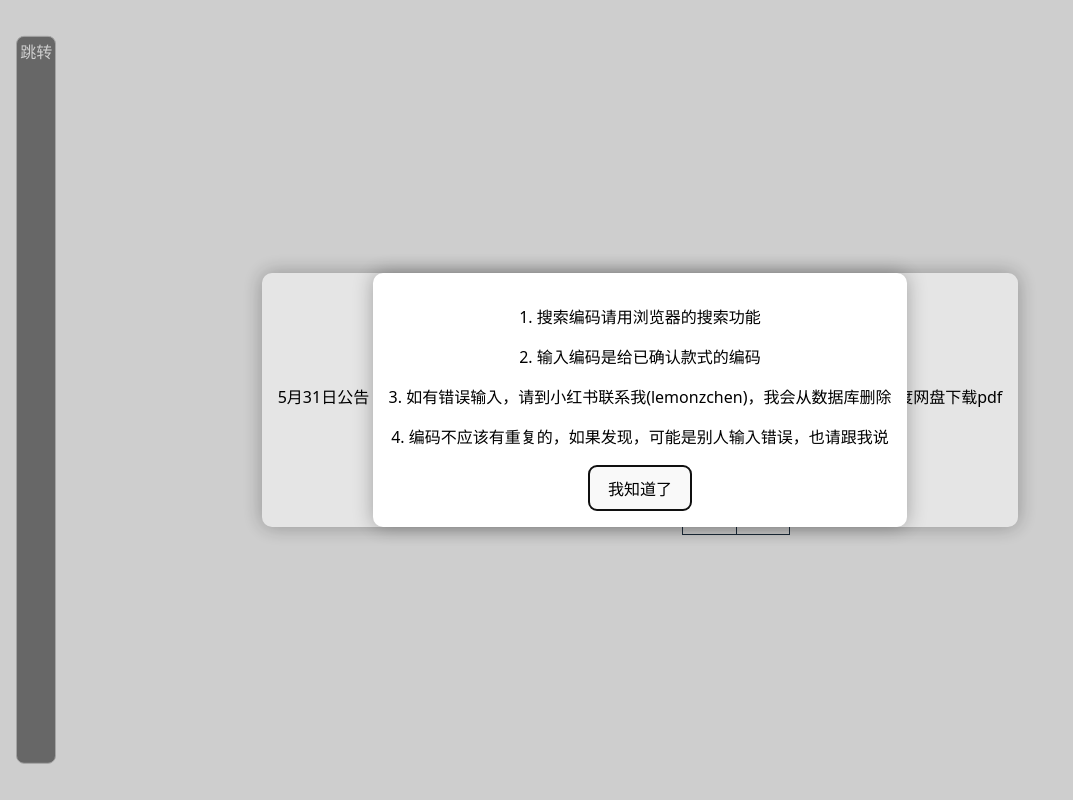
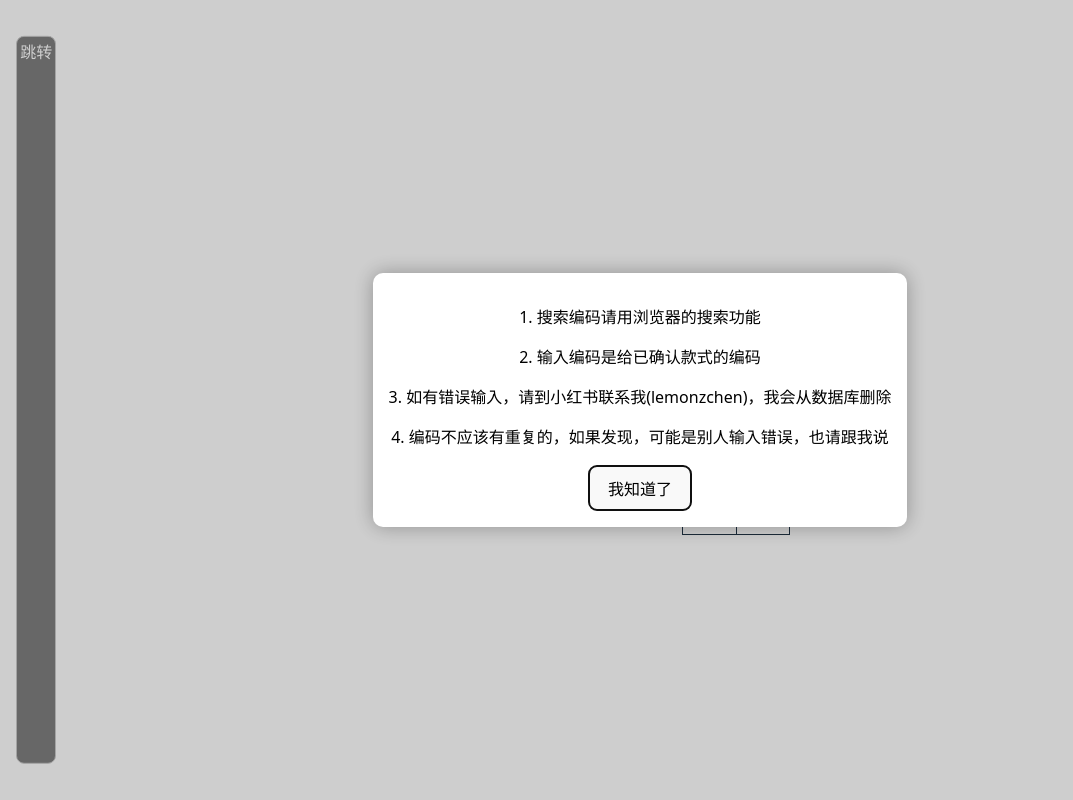
Before and after one commit to yingxuanchen/nezha, a React (Vite) app in the folder frontend/: page / in a window 1280 px wide. Shown: the whole page, without its empty margins (0-1073 px from the left). Built offline with nearby package versions, Linux system fonts and the light colour scheme.

Commit message:
redirect to new website

```diff
--- a/frontend/src/components/MainPage.tsx
+++ b/frontend/src/components/MainPage.tsx
@@ -92,8 +92,8 @@ function MainPage() {
     }
   };
   const handleGoToNewSite = () => {
-    // window.location.replace("https://yadou.onrender.com");
-    window.location.href = "https://pan.baidu.com/s/12B5ymASS0h5RYoeQEX4pzg?pwd=0699";
+    window.location.replace("https://yadou.onrender.com");
+    // window.location.href = "https://pan.baidu.com/s/12B5ymASS0h5RYoeQEX4pzg?pwd=0699";
   };
 
   return (
--- a/frontend/src/components/Notice.tsx
+++ b/frontend/src/components/Notice.tsx
@@ -15,10 +15,10 @@ function Notice({ onClose }: Props) {
     <dialog ref={dialogRef}>
       <p>此旧网址已经停用</p>
       <p>请前往新网址 https://yadou.onrender.com</p>
-      <p>5月31日公告：由于服务器这个月的用时顶限已超过，新网站今天暂时不能用，请先到百度网盘下载pdf</p>
-      <p>提取码: 0699</p>
-      {/* <button onClick={onClose}>前往新网址</button> */}
-      <button onClick={onClose}>前往百度网盘</button>
+      {/* <p>5月31日公告：由于服务器这个月的用时顶限已超过，新网站今天暂时不能用，请先到百度网盘下载pdf</p> */}
+      {/* <p>提取码: 0699</p> */}
+      <button onClick={onClose}>前往新网址</button>
+      {/* <button onClick={onClose}>前往百度网盘</button> */}
     </dialog>
   );
 }
```
